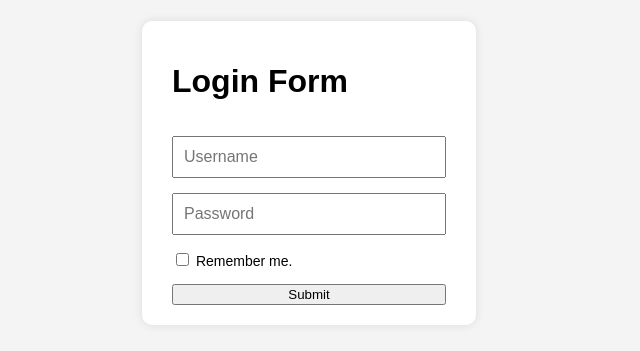
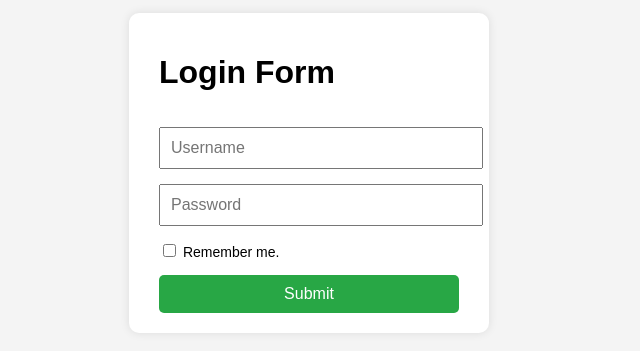
Before and after one commit to acciojob/remember-me-login-form-har-shada, a website: page main.html in a window 1280 px wide. Shown: the part 235-586 px from the top of the page, without its empty margins (331-971 px from the left). Drawn offline with Linux system fonts and the light colour scheme.

Commit message:
created a submission

```diff
--- a/script.js
+++ b/script.js
@@ -4,17 +4,27 @@ const checkbox = document.getElementById("checkbox");
 const submitBtn = document.getElementById("submit");
 const existingBtn = document.getElementById("existing");
 
+// Function to check localStorage and show existing button
+function checkExistingUser() {
+  const savedUsername = localStorage.getItem("username");
+  const savedPassword = localStorage.getItem("password");
+
+  if (savedUsername && savedPassword) {
+    existingBtn.style.display = "block";
+  } else {
+    existingBtn.style.display = "none";
+  }
+}
+
+// Initialize form
 window.onload = () => {
   usernameInput.value = "";
   passwordInput.value = "";
   checkbox.checked = false;
-
-  const savedUsername = localStorage.getItem("username");
-  const savedPassword = localStorage.getItem("password");
-
-  existingBtn.style.display = (savedUsername && savedPassword) ? "block" : "none";
+  checkExistingUser();
 };
 
+// Submit button click
 submitBtn.addEventListener("click", (e) => {
   e.preventDefault();
 
@@ -31,14 +41,15 @@ submitBtn.addEventListener("click", (e) => {
   if (checkbox.checked) {
     localStorage.setItem("username", username);
     localStorage.setItem("password", password);
-    existingBtn.style.display = "block";
   } else {
     localStorage.removeItem("username");
     localStorage.removeItem("password");
-    existingBtn.style.display = "none";
   }
+
+  checkExistingUser();
 });
 
+// Existing user login
 existingBtn.addEventListener("click", () => {
   const savedUsername = localStorage.getItem("username");
   if (savedUsername) {
--- a/styles.css
+++ b/styles.css
@@ -1,5 +1,4 @@
-/*  your css code here. If applicable */
-  body {
+   body {
       font-family: Arial, sans-serif;
       display: flex;
       justify-content: center;
@@ -7,6 +6,7 @@
       height: 100vh;
       background: #f4f4f4;
     }
+
     form {
       background: white;
       padding: 20px 30px;
@@ -15,18 +15,36 @@
       display: flex;
       flex-direction: column;
       gap: 15px;
+      width: 300px;
     }
+
     input[type="text"], input[type="password"] {
       padding: 10px;
       font-size: 16px;
-      width: 250px;
+      width: 100%;
     }
+
     label {
       font-size: 14px;
     }
+
     #existing {
       display: none;
       margin-top: 10px;
       padding: 10px;
       cursor: pointer;
+      background-color: #007bff;
+      color: white;
+      border: none;
+      border-radius: 5px;
     }
+
+    input[type="submit"] {
+      padding: 10px;
+      cursor: pointer;
+      border-radius: 5px;
+      border: none;
+      background-color: #28a745;
+      color: white;
+      font-size: 16px;
+    }
```
Also changed, not shown: main.html (+1 -0 lines).
